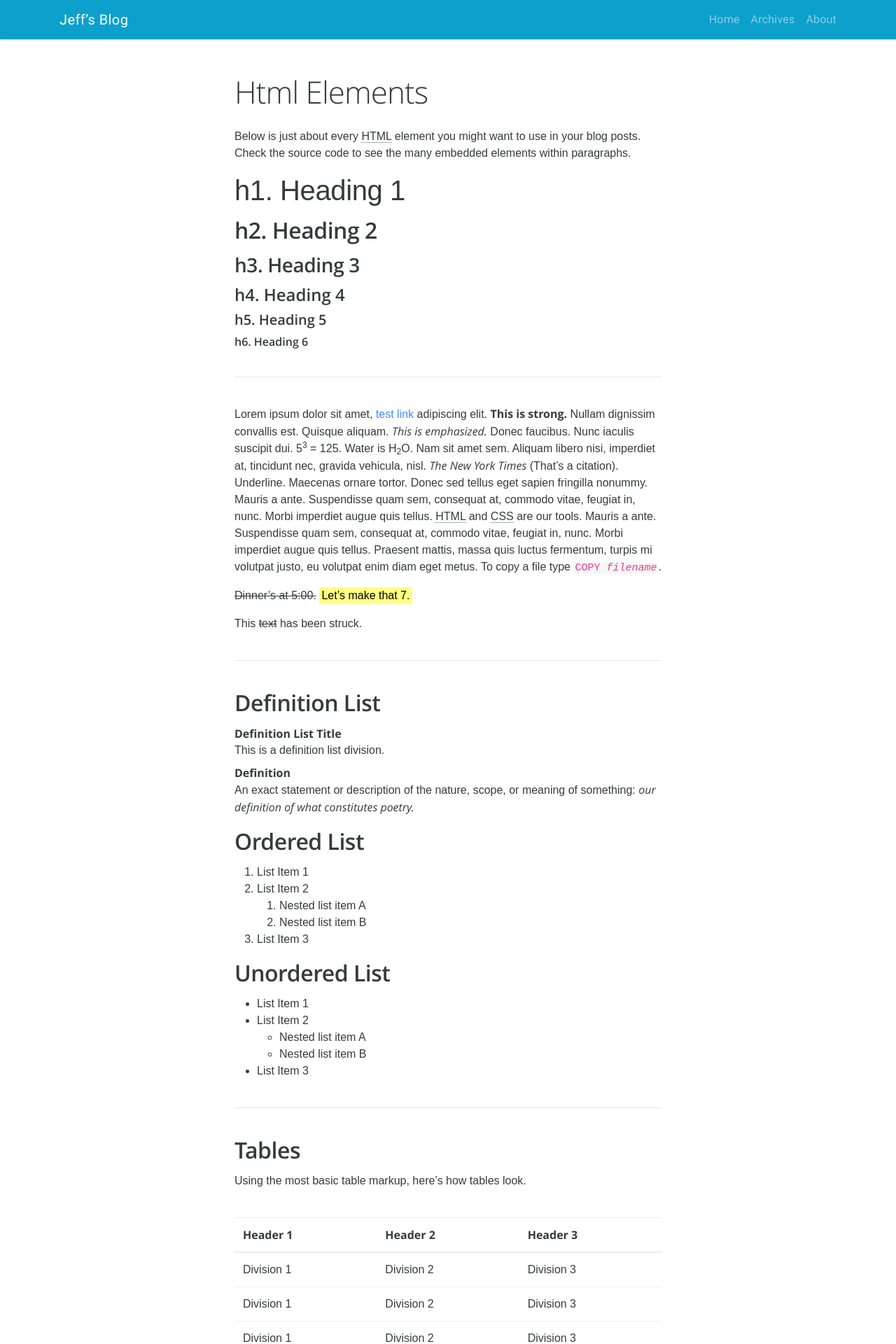
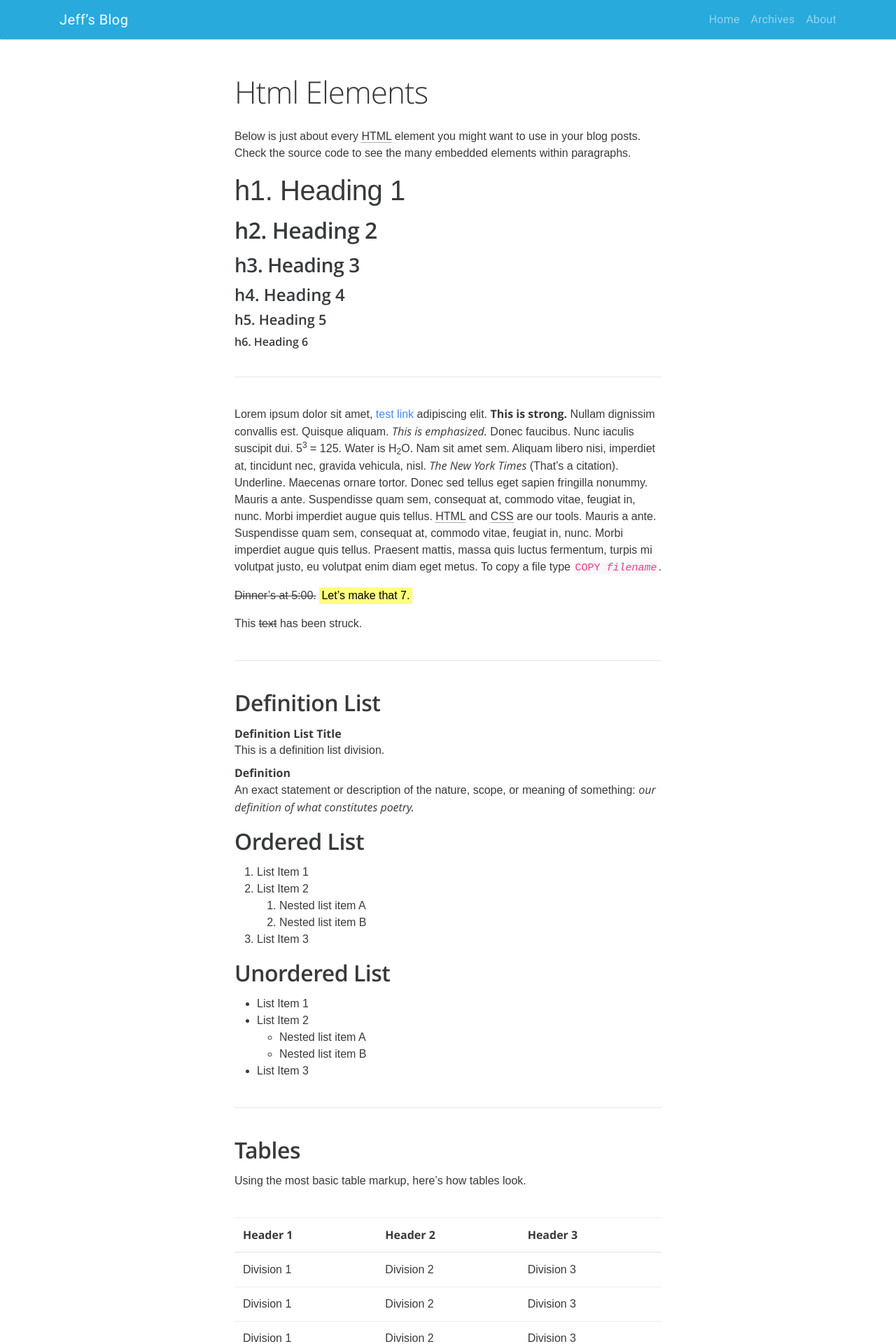
Before and after one commit to jefx07/jefx07.github.io, a Jekyll site: the page built from test_1.md, in a window 1280 px wide. Shown: the top 1920 px of the page at 70% size. Built offline with Jekyll 4.4.1, drawn with Linux system fonts in a browser that asks for light colours; nearby versions of some CDN libraries; some web fonts are replaced.

Commit message:
untest theme-color

```diff
--- a/_includes/header.html
+++ b/_includes/header.html
@@ -15,5 +15,4 @@
 
     <link rel="apple-touch-icon" href="{{ '/apple-touch-icon.png' | relative_url }}" sizes="180x180">
     <link rel="icon" type="image/png" href="{{ '/favicon-32x32.png' | relative_url }}" sizes="32x32">
-    <meta name="theme-color" content="#0ea0cc">
   </head>
--- a/_sass/scss/_custom.scss
+++ b/_sass/scss/_custom.scss
@@ -58,7 +58,7 @@
 $navbar-toggler-padding-y:  0;
 
 $navbar-font-family:        'Roboto', sans-serif;
-$navbar-bg-color:           #0ea0cc; //#28aadc; // #0ea0cc;
+$navbar-bg-color:           #28aadc;
 
 
 // Buttons
```
